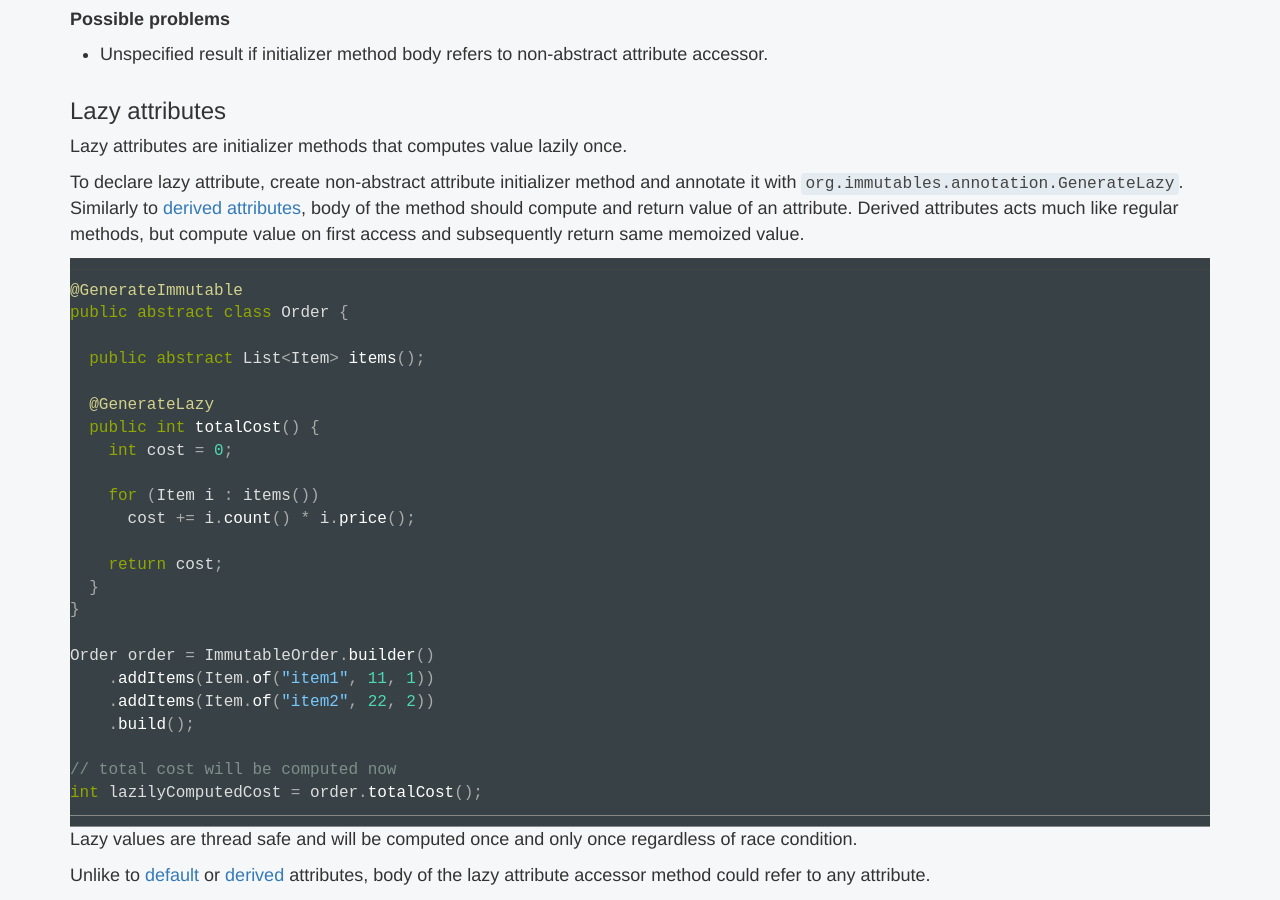
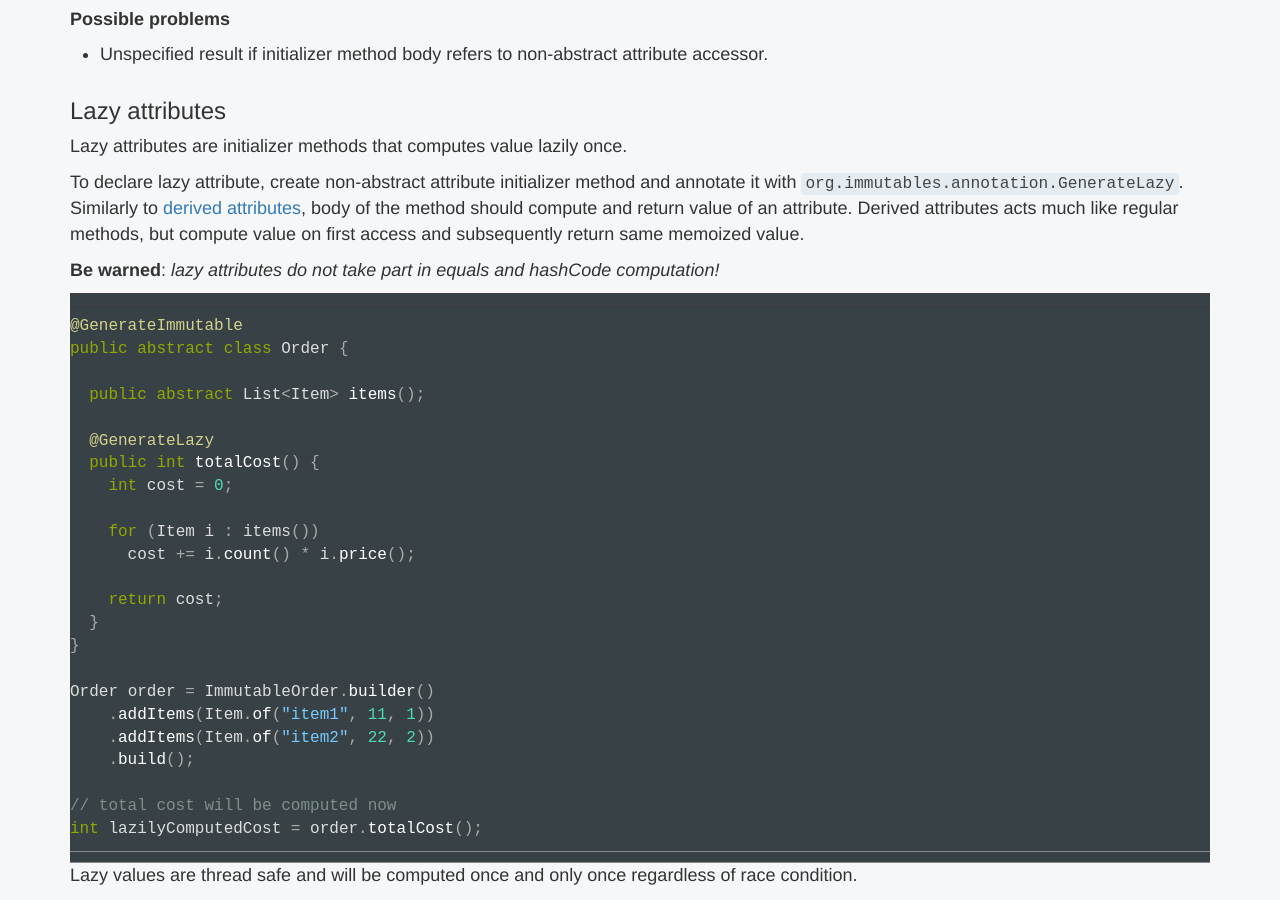
Before and after one commit to immutables/immutables.github.io, a Jekyll site: the page built from immutable.md, in a window 1280 px wide and 900 px high, scrolled down 7350 px. Built offline with Jekyll 4.4.1, drawn with Linux system fonts in a browser that asks for light colours; nearby versions of some CDN libraries; Markdown is read by kramdown in place of the engine named in the settings; comment, search, counter and statistics services are not loaded.

Commit message:
be warned, lazy is not available in hashCode and equals

````diff
--- a/immutable.md
+++ b/immutable.md
@@ -360,6 +360,8 @@ body of the method should compute and return value of an attribute.
 Derived attributes acts much like regular methods, but compute value on first access and subsequently
 return same memoized value.
 
+**Be warned**: _lazy attributes do not take part in equals and hashCode computation!_
+
 ```java
 @GenerateImmutable
 public abstract class Order {
````
